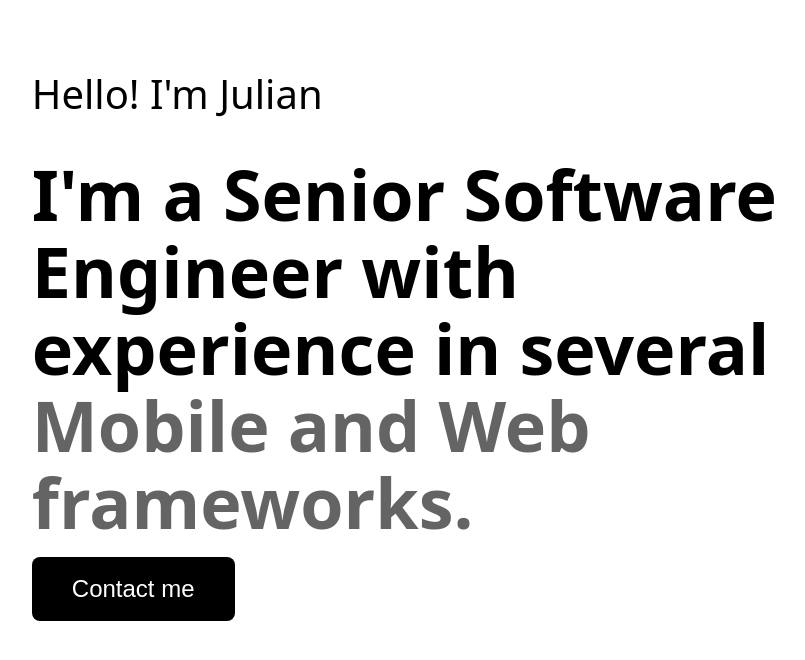
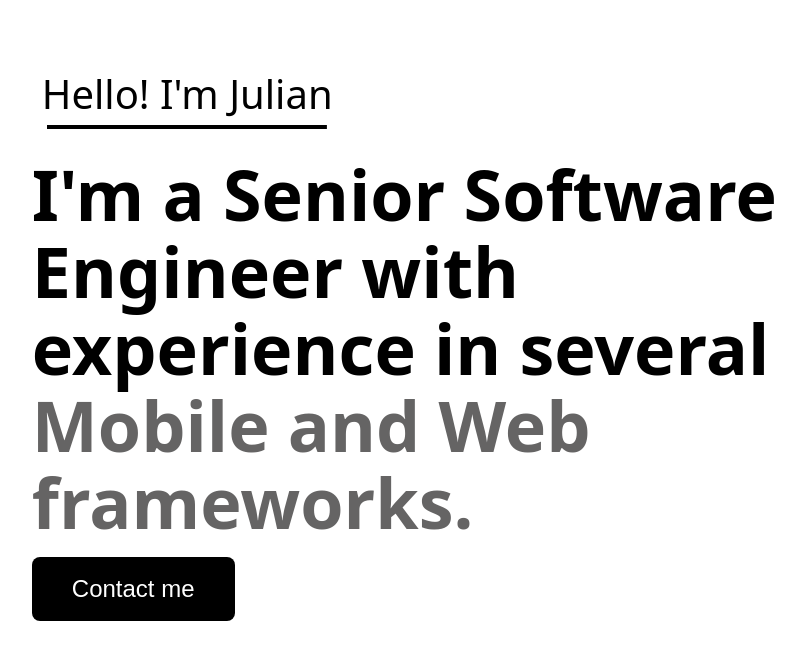
Before and after one commit to theflutterfactory/dev-website, a SvelteKit app: page / in a window 1280 px wide. Shown: the top 660 px of the page, without its empty margins (173-978 px from the left). Built offline with nearby package versions, Linux system fonts and the light colour scheme.

Commit message:
Added section header component. styled header underline

```diff
--- a/src/app.css
+++ b/src/app.css
@@ -8,7 +8,32 @@ h1 {
   font-weight: bold;
 }
 
-h3 {
+h3{
   font-size: 40px;
-  line-height: 1.5;
+  --a: -90deg; /* control the angle */
+  --t: .1em; /* thickness of the underline */
 }
+
+h3 span {
+  --_s: calc(var(--t)*cos(var(--a)));
+  background:
+    linear-gradient(var(--a),#0000 var(--_s),currentColor 0 calc(100% - var(--_s)),#0000 0)
+    bottom/var(--i,90%) var(--t) no-repeat;
+  padding: 0 .25em calc(var(--t) + .1em);
+  -webkit-box-decoration-break: clone;
+          box-decoration-break: clone;
+  transition: .3s;
+}
+
+h3:hover span {
+  --i: 100%;
+}
+
+/* h3:before {
+    content:"";
+    position:absolute;
+    bottom:1px;
+    width:100%;
+    height:5px;
+    background:#000;
+} */
--- a/src/lib/components/Button.svelte
+++ b/src/lib/components/Button.svelte
@@ -1,5 +1,11 @@
 <script lang="ts">
-	import type { Button } from '$types/button';
+	import type { Snippet } from 'svelte';
+
+	type Button = {
+		children: Snippet;
+		onclick: (e: MouseEvent) => void | (() => void);
+		className?: string;
+	};
 
 	let { children, className, ...props }: Button = $props();
 </script>
--- a/src/lib/components/HeroSection.svelte
+++ b/src/lib/components/HeroSection.svelte
@@ -1,6 +1,6 @@
 <script lang="ts">
 	import { goto } from '$app/navigation';
-	import { Button } from '$components';
+	import { Button, SectionHeader } from '$components';
 
 	function onclick() {
 		goto('/#contact');
@@ -8,7 +8,7 @@
 </script>
 
 <section class="mx-[16vw] pt-16">
-	<h3>Hello! I'm Julian</h3>
+	<SectionHeader sectionName="intro">Hello! I'm Julian</SectionHeader>
 	<div class="mb-8"></div>
 	<h1>I'm a Senior Software Engineer with experience in several</h1>
 	<h1 class="mb-4 text-[#656464]">Mobile and Web frameworks.</h1>
--- /dev/null
+++ b/src/lib/components/SectionHeader.svelte
@@ -0,0 +1,14 @@
+<script lang="ts">
+	import type { Snippet } from 'svelte';
+
+	type SectionHeader = {
+		children: Snippet;
+		sectionName: string;
+	};
+
+	let { children, sectionName }: SectionHeader = $props();
+</script>
+
+<div id={sectionName}>
+	<h3><span>{@render children()}</span></h3>
+</div>
--- a/src/lib/components/index.ts
+++ b/src/lib/components/index.ts
@@ -1,2 +1,3 @@
 export { default as HeroSection } from './HeroSection.svelte';
 export { default as Button } from './Button.svelte';
+export { default as SectionHeader } from './SectionHeader.svelte';
--- a/src/types/button.ts
+++ /dev/null
@@ -1,7 +0,0 @@
-import type { Snippet } from "svelte";
-
-export type Button = {
-  children: Snippet;
-  onclick: ((e: MouseEvent) => void | (() => void));
-  className?: string;
-};
```
